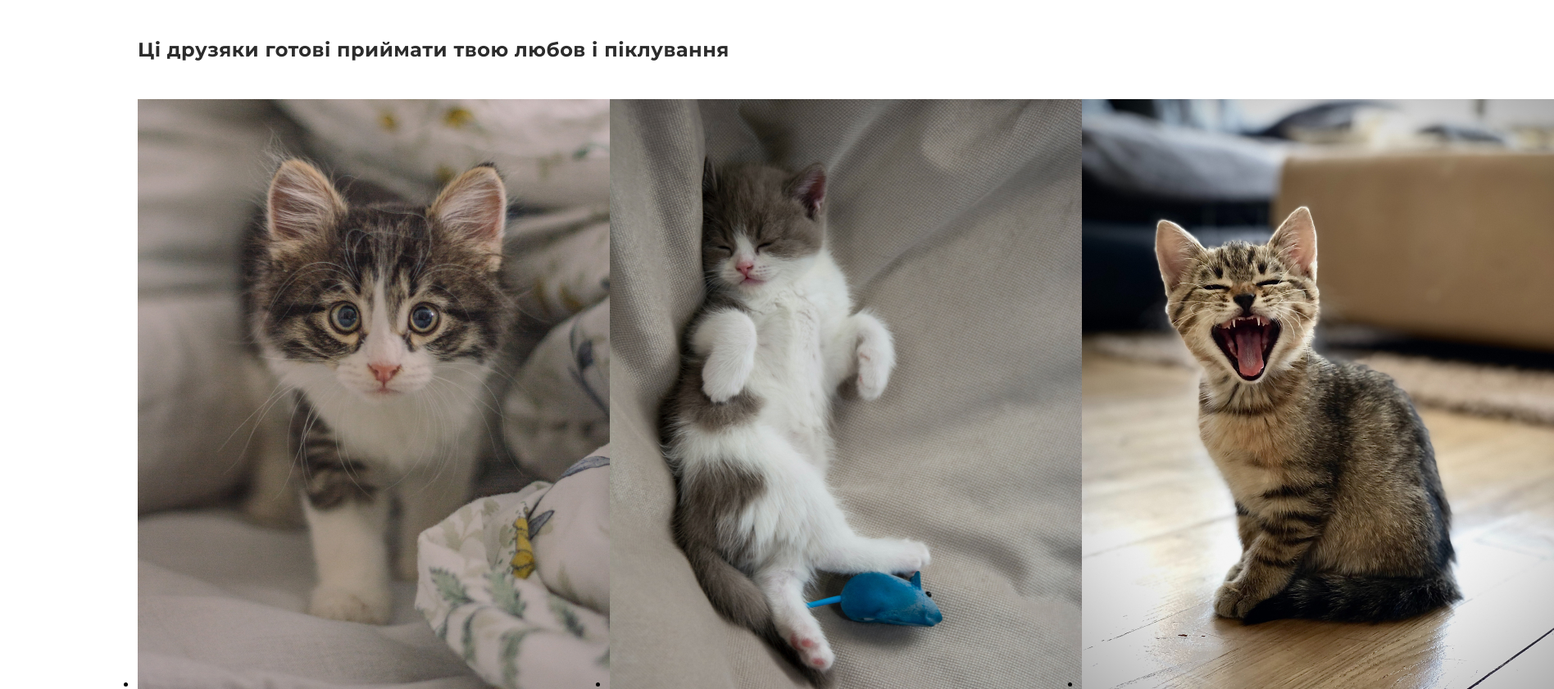
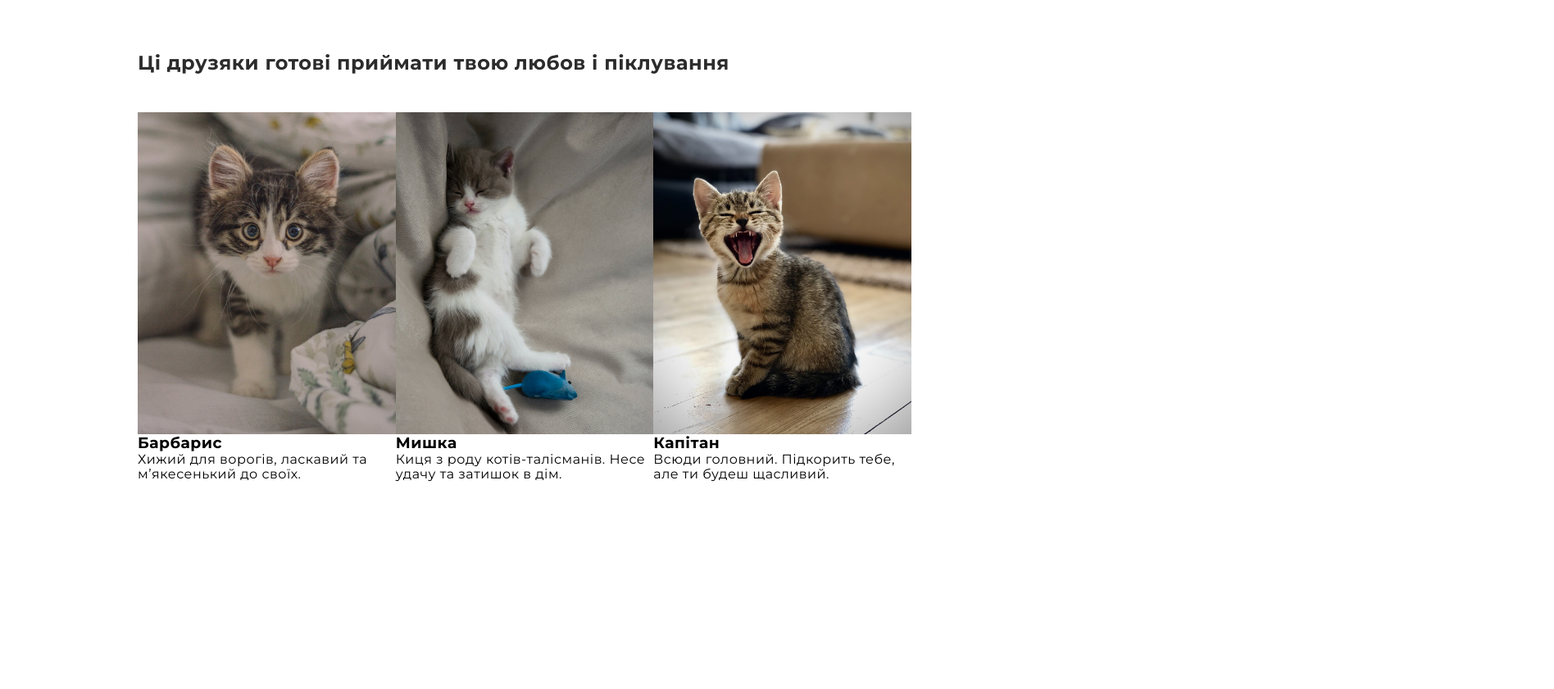
Before and after one commit to DaryaBobur/CatsHome, a plain HTML site: page index.html in a window 1280 px wide. Shown: the part 595-1436 px from the top of the page at 82% size, 1896 px wide, since content can reach past the window. After the commit the page ends 1244 px from the top, so only its background shows below. Drawn offline with nearby package versions, Linux system fonts and the light colour scheme.

Commit message:
Update styles.css

```diff
--- a/css/styles.css
+++ b/css/styles.css
@@ -13,6 +13,12 @@ ul {
   margin-top: 0;
   margin-bottom: 0;
   padding: 0;
+}
+
+img {
+    display: block;
+    max-width: 100%;
+    height: auto;
 }
 
 .container {
@@ -120,4 +126,9 @@ ul {
 
 .three-kittens__list {
   display: flex;
+  list-style: none;
 }
+
+/* .three-kittens__item:not(:last-child) {
+margin-right: 40px;
+} */
```
